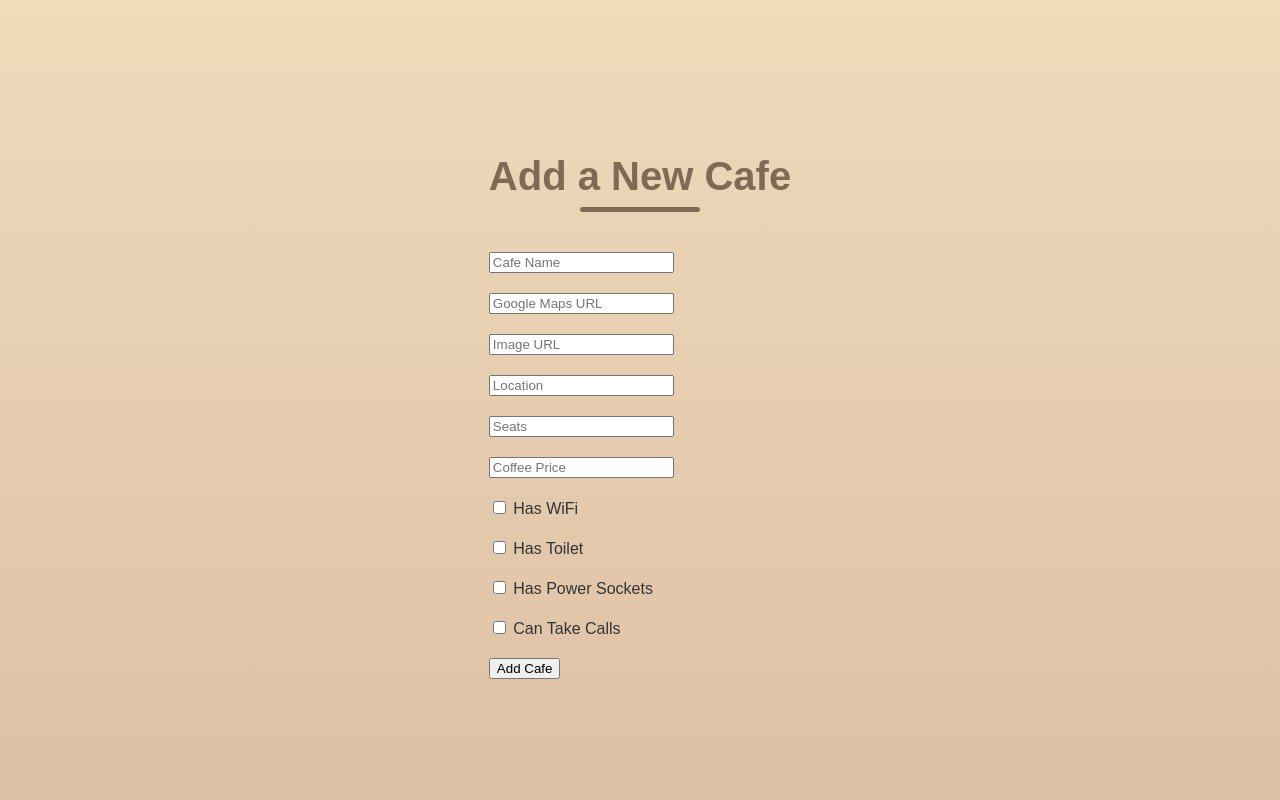
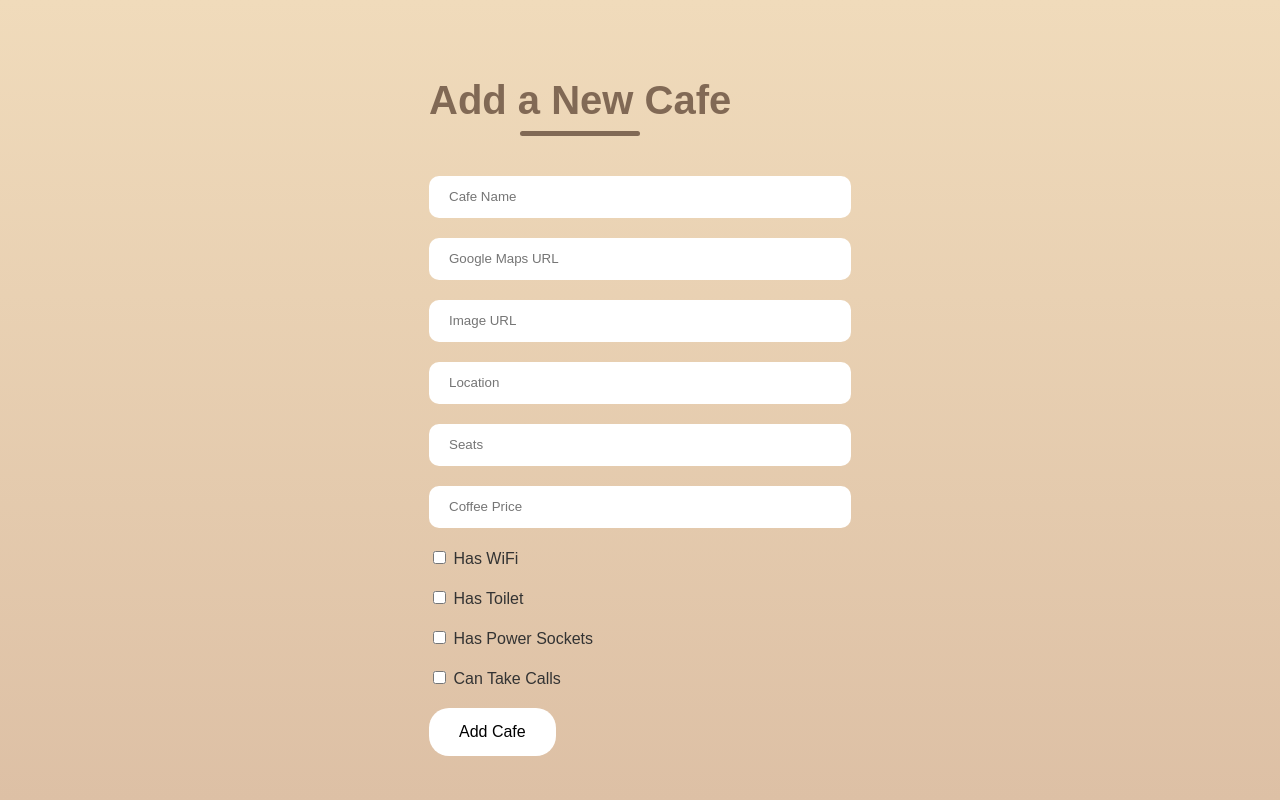
Before and after one commit to Mouatez2025/Laptop_Friendly_Cafes, a Flask app: page /add in a window 1280 px wide. Run offline with Flask 3, Linux system fonts and the light colour scheme.

Commit message:
Initial commit

```diff
--- a/static/styles.css
+++ b/static/styles.css
@@ -78,3 +78,33 @@ color: #f0dbbb
        border-radius: 10px;
        margin-bottom: 20px;
 }
+.contact-inputs{
+     width: 400px;
+     height: 40px;
+     border: none;
+     outline: none;
+     padding-left: 20px;
+     font-weight: 500;
+     border-radius: 10px;
+}
+.contact-inputs:focus{
+border: 2px solid #816955;
+}
+
+.contact-left button{
+     display: flex;
+     align-items: center;
+     padding: 15px 30px;
+     font-size: 16px;
+     gap: 10px;
+     border-radius: 20px;
+     background: white;
+     border: none;
+
+
+
+
+
+
+
+}
```
